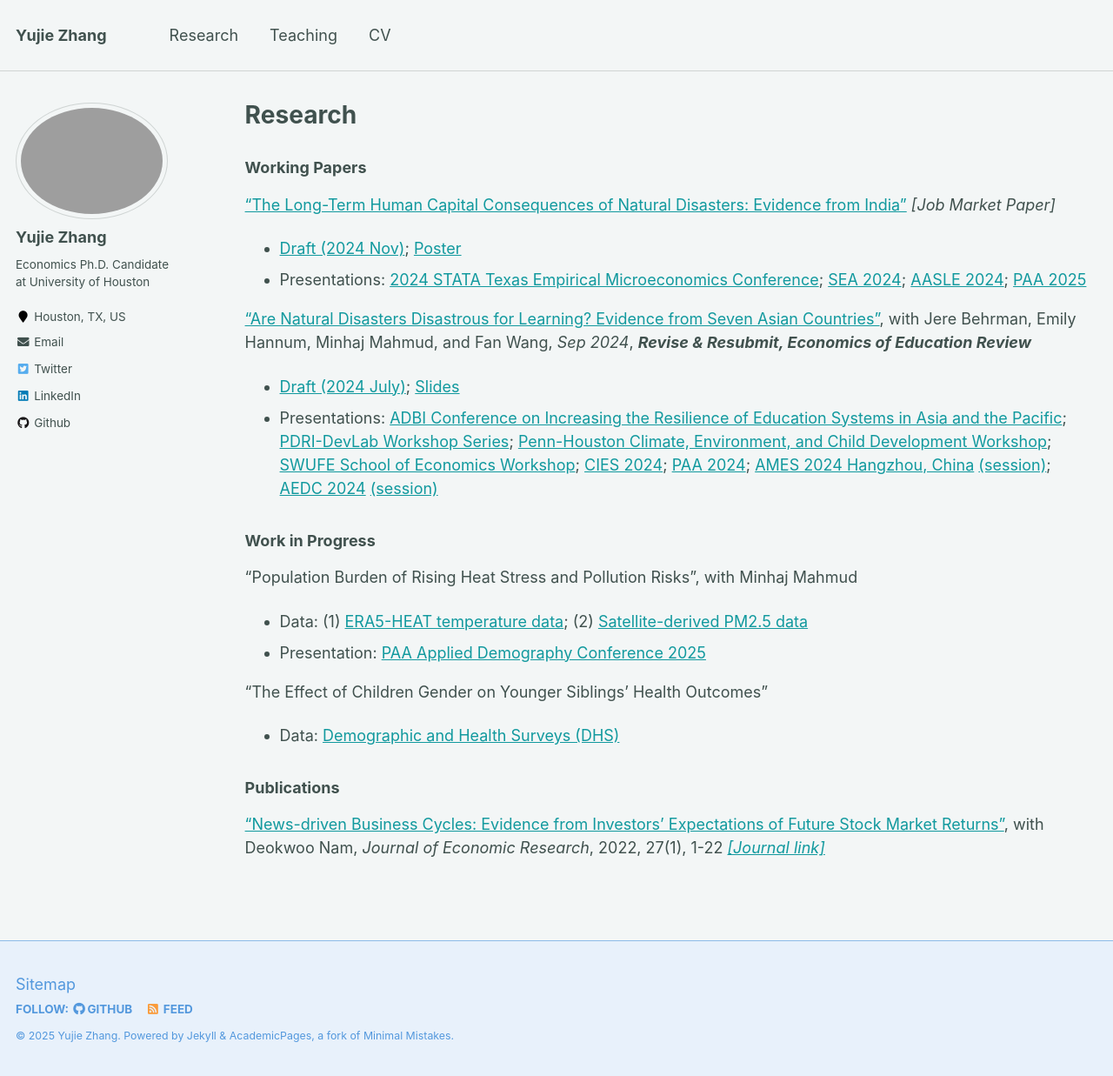
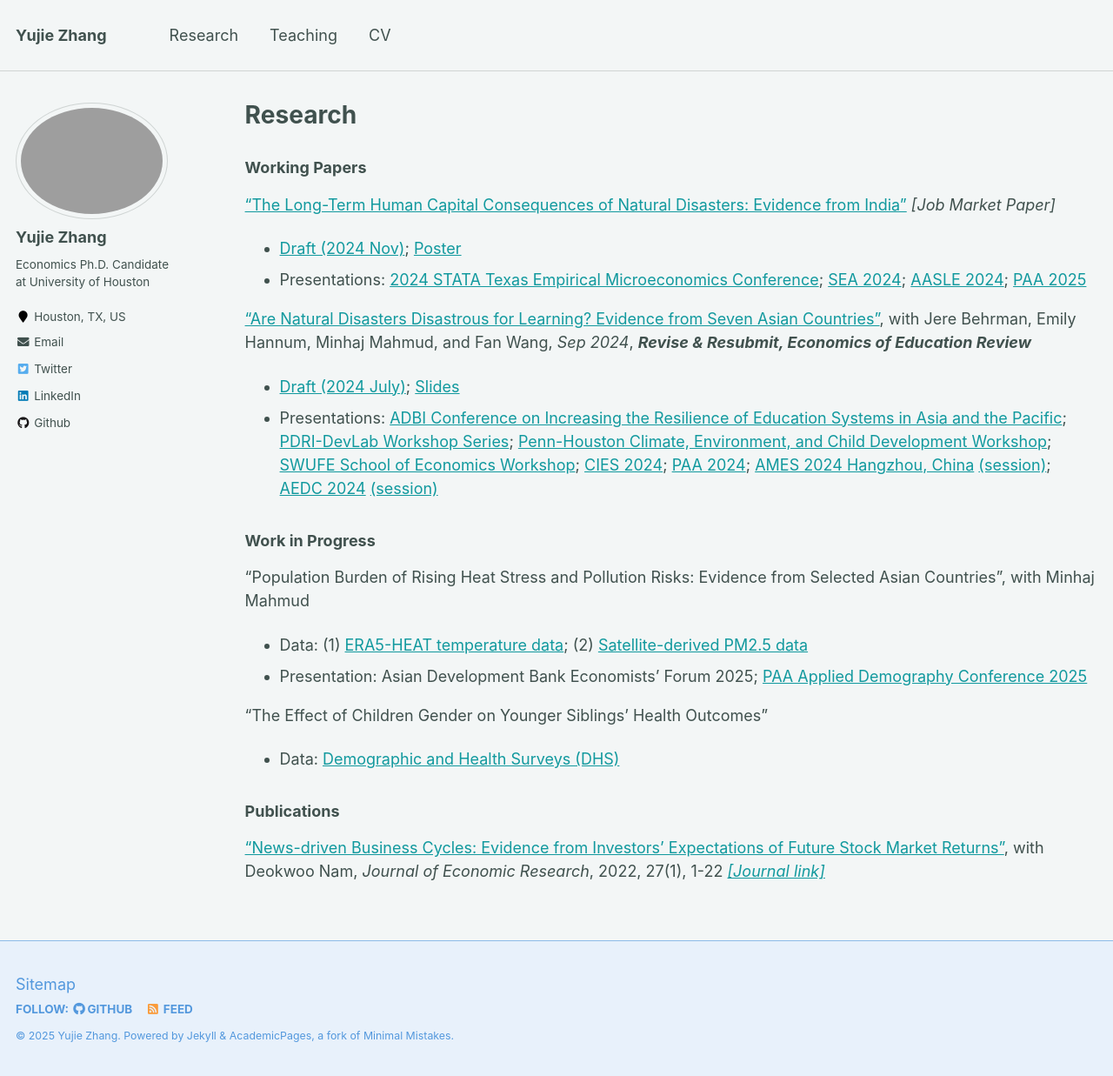
Before and after one commit to yujiezhangecon/yujiezhangecon.github.io, a Jekyll site: the page built from _pages/research.md, in a window 1280 px wide and 1237 px high. Shown: the whole window at 87% size. Built offline with Jekyll 4.4.1, drawn with Linux system fonts in a browser that asks for light colours.

Commit message:
Update research.md

```diff
--- a/_pages/research.md
+++ b/_pages/research.md
@@ -43,10 +43,11 @@ with Jere Behrman, Emily Hannum, Minhaj Mahmud, and Fan Wang, _Sep 2024_, _**Rev
 
 ### Work in Progress
 
-"Population Burden of Rising Heat Stress and Pollution Risks", with Minhaj Mahmud
+"Population Burden of Rising Heat Stress and Pollution Risks: Evidence from Selected Asian Countries", with Minhaj Mahmud
 - Data: (1) [ERA5-HEAT temperature data](https://cds-beta.climate.copernicus.eu/datasets/derived-utci-historical?tab=overview);
         (2) [Satellite-derived PM2.5 data](https://sites.wustl.edu/acag/datasets/surface-pm2-5/)
 - Presentation:
+Asian Development Bank Economists' Forum 2025;
 [PAA Applied Demography Conference 2025](https://www.populationassociation.org/adc/home)
 
 "The Effect of Children Gender on Younger Siblings' Health Outcomes"
```
